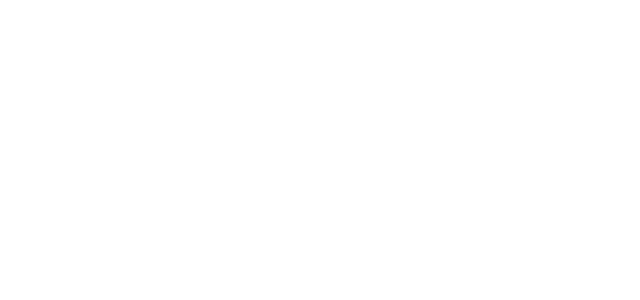
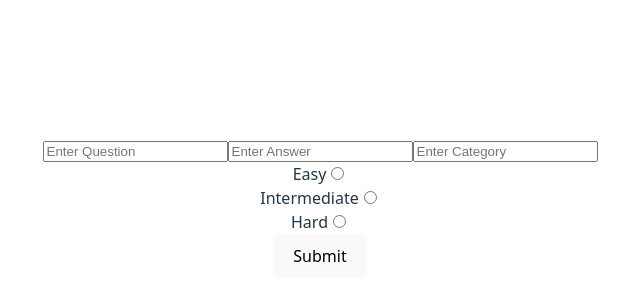
Before and after one commit to NavarroErk/trivia, a React (Vite) app: page /create-trivia in a window 1280 px wide. Before the commit this address had no page. Shown: the part 192-492 px from the top of the page, without its empty margins (320-960 px from the left). Built offline with nearby package versions, Linux system fonts and the light colour scheme.

Commit message:
create a page for host to enter custom trivia data for custom trivia games.

```diff
--- a/src/App.jsx
+++ b/src/App.jsx
@@ -2,6 +2,7 @@
 import Home from "./pages/Home";
 import Lobby from "./pages/Lobby";
 import HostLobby from "./pages/HostLobby";
+import CreateTrivia from "./pages/CreateTrivia";
 
 // import { fetchLobbyCode } from './utils/functions';
 // import { generateLobbyCode } from '../Server/apidata';
@@ -36,6 +37,7 @@
     <Routes>
       <Route path="/" element={<Home />}></Route>
       <Route path="/host-lobby" element={<HostLobby />}></Route>
+      <Route path="/create-trivia" element={<CreateTrivia />}></Route>
       <Route path="/lobby" element={<Lobby />}></Route>
     </Routes>
   );
--- /dev/null
+++ b/src/pages/CreateTrivia.jsx
@@ -0,0 +1,120 @@
+import React, { useState } from "react";
+
+function CreateTrivia() {
+  const [question, setQuestion] = useState("");
+  const [answer, setAnswer] = useState("");
+  const [category, setCategory] = useState("");
+  const [difficulty, setDifficulty] = useState("");
+  const [customTriviaList, setCustomTriviaList] = useState([]);
+
+  function clearInputFields() {
+    setQuestion("");
+    setAnswer("");
+    setCategory("");
+    setDifficulty("");
+  }
+
+  function addTriviaToList() {
+    const triviaData = {
+      question: question,
+      answer: answer,
+      category: category,
+      difficulty: difficulty,
+    };
+    setCustomTriviaList((prevState) => [...prevState, triviaData]);
+    clearInputFields();
+  }
+
+  return (
+    <>
+      <input
+        type="text"
+        className="input-trivia-data"
+        placeholder="Enter Question"
+        value={question}
+        onChange={(e) => {
+          setQuestion(e.target.value);
+        }}
+      />
+      <input
+        type="text"
+        className="input-trivia-data"
+        placeholder="Enter Answer"
+        value={answer}
+        onChange={(e) => {
+          setAnswer(e.target.value);
+        }}
+      />
+      <input
+        type="text"
+        className="input-trivia-data"
+        placeholder="Enter Category"
+        value={category}
+        onChange={(e) => {
+          setCategory(e.target.value);
+        }}
+      />
+      <div>
+        <div>
+          <label htmlFor="input-diff-easy">Easy</label>
+          <input
+            type="radio"
+            name="input-diff"
+            className="radio-diff"
+            id="input-diff-easy"
+            value="easy"
+            checked={difficulty === "easy"}
+            onChange={(e) => {
+              setDifficulty(e.target.value);
+            }}
+          />
+        </div>
+        <div>
+          <label htmlFor="input-diff-intermediate">Intermediate</label>
+          <input
+            type="radio"
+            name="input-diff"
+            className="radio-diff"
+            id="input-diff-intermediate"
+            value="intermediate"
+            checked={difficulty === "intermediate"}
+            onChange={(e) => {
+              setDifficulty(e.target.value);
+            }}
+          />
+        </div>
+        <div>
+          <label htmlFor="input-diff-hard">Hard</label>
+          <input
+            type="radio"
+            name="input-diff"
+            className="radio-diff"
+            id="input-diff-hard"
+            value="hard"
+            checked={difficulty === "hard"}
+            onChange={(e) => {
+              setDifficulty(e.target.value);
+            }}
+          />
+        </div>
+      </div>
+      <button onClick={addTriviaToList}>Submit</button>
+      <div id="div-custom-entries">
+        {customTriviaList.map((entry, key) => (
+          <div key={key} className="div-entry">
+            <p>
+              <b>Question:</b> {entry.question} <b>Answer:</b> {entry.answer}{" "}
+            </p>
+            <p>
+              <b>Category:</b>
+              {entry.category} <b>Difficulty:</b> {entry.difficulty}
+            </p>
+          </div>
+        ))}
+      </div>
+      <style></style>
+    </>
+  );
+}
+
+export default CreateTrivia;
--- a/src/pages/HostLobby.jsx
+++ b/src/pages/HostLobby.jsx
@@ -1,4 +1,5 @@
 import React, { useEffect } from "react";
+import { Link } from "react-router-dom";
 
 function HostLobby() {
   useEffect(() => {
@@ -58,9 +59,12 @@
   return (
     <>
       <div>Host Lobby</div>
-      <button onClick={fetchAllTrivia}>CLICK FOR ALL TRIVIA</button>
-      <input type="text" />
-      <button>CLICK FOR TRIVIA BY DIFFICULTY</button>
+      {/* <button onClick={fetchAllTrivia}>CLICK FOR ALL TRIVIA</button> */}
+      <Link></Link>
+      <Link to="/create-trivia">Create Custom Trivia</Link>
+      <Link to="/lobby">Use Existing Trivia</Link>
+      {/* <input type="text" /> */}
+      {/* <button>CLICK FOR TRIVIA BY DIFFICULTY</button> */}
     </>
   );
 }
```
Also changed, not shown: src/pages/ConfigureTrivia.jsx (added, +7 -0 lines).
